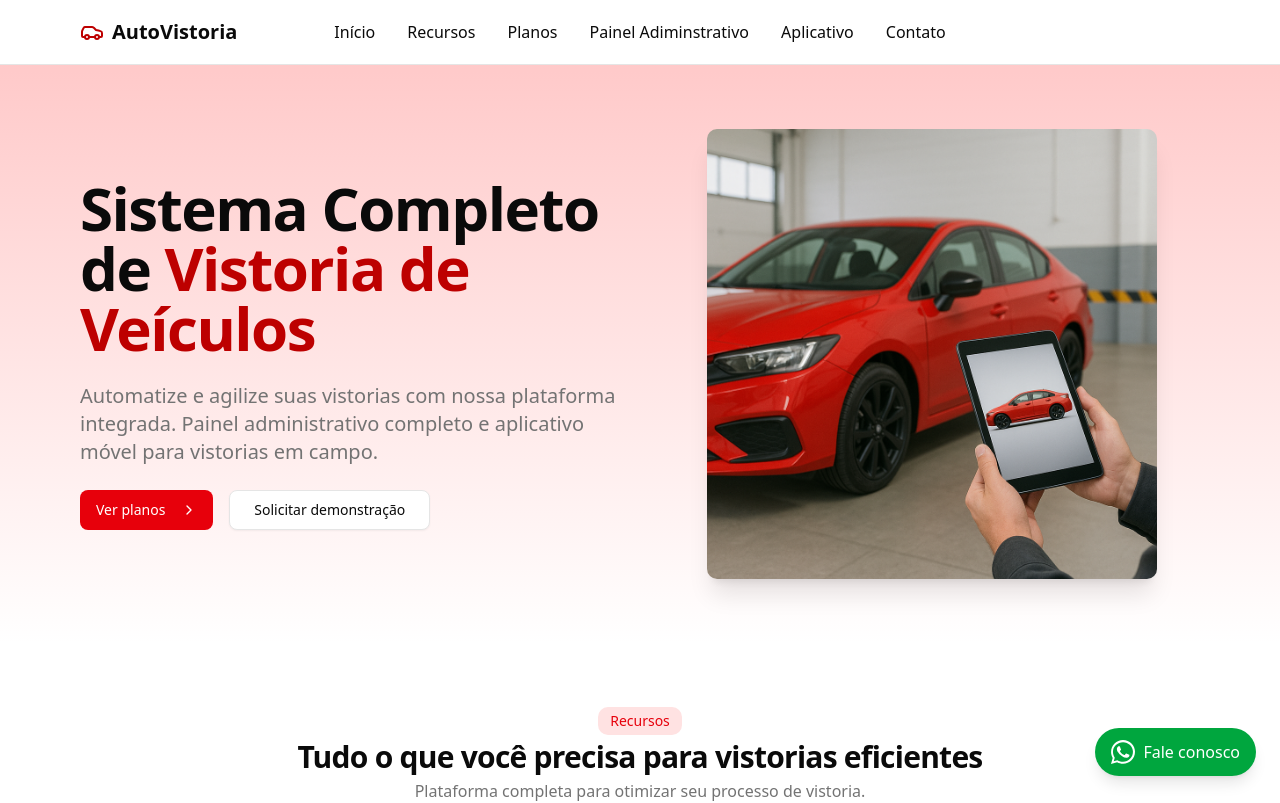
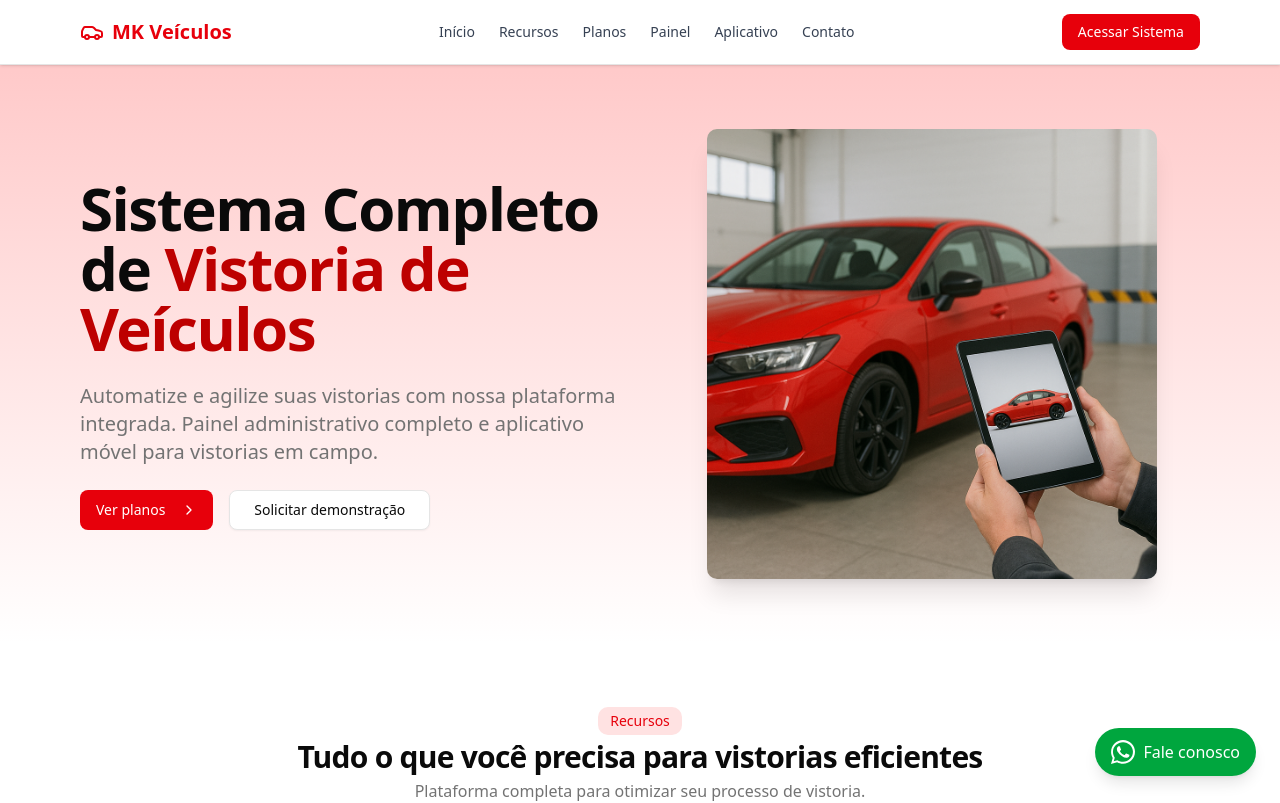
Before and after one commit to MaxwellMSilva/lp_vistoria, a Next.js app: page / in a window 1280 px wide. Shown: the top 803 px of the page. Built offline with nearby package versions, Linux system fonts and the light colour scheme.

Commit message:
estilização do header

```diff
--- a/package.json
+++ b/package.json
@@ -14,6 +14,7 @@
     "aos": "^2.3.4",
     "class-variance-authority": "^0.7.1",
     "clsx": "^2.1.1",
+    "framer-motion": "^12.12.1",
     "lucide-react": "^0.488.0",
     "motion": "^12.7.3",
     "next": "15.3.0",
--- a/src/components/header.tsx
+++ b/src/components/header.tsx
@@ -1,42 +1,118 @@
+"use client"
+
+import Link from "next/link"
+import { useEffect, useRef, useState } from "react"
 import { SmoothScrollLink } from "./smooth-scroll"
 import { Button } from "@/components/ui/button"
-import { Car, Menu } from "lucide-react"
+import { Car, Menu, X } from "lucide-react"
+import { motion, AnimatePresence } from "framer-motion"
 
 export default function Header() {
+  const [menuOpen, setMenuOpen] = useState(false)
+  const menuRef = useRef<HTMLDivElement>(null)
+
+  const toggleMenu = () => setMenuOpen(prev => !prev)
+
+  const navLinks = [
+    ["#inicio", "Início"],
+    ["#recursos", "Recursos"],
+    ["#planos", "Planos"],
+    ["#admin", "Painel"],
+    ["#app", "Aplicativo"],
+    ["#contato", "Contato"],
+  ]
+
+  const linkClass =
+    "text-sm font-medium text-gray-700 hover:text-red-600 transition-colors"
+
+  useEffect(() => {
+    const handleClickOutside = (event: MouseEvent) => {
+      if (menuRef.current && !menuRef.current.contains(event.target as Node)) {
+        setMenuOpen(false)
+      }
+    }
+
+    if (menuOpen) {
+      document.addEventListener("mousedown", handleClickOutside)
+    } else {
+      document.removeEventListener("mousedown", handleClickOutside)
+    }
+
+    return () => {
+      document.removeEventListener("mousedown", handleClickOutside)
+    }
+  }, [menuOpen])
+
   return (
-    <header className="sticky top-0 z-40 w-full border-b bg-background/95 backdrop-blur supports-[backdrop-filter]:bg-background/60">
-      <div className="container px-4 mx-auto max-w-6xl flex h-16 items-center justify-between">
-        <div className="flex items-center gap-2">
-          <Car className="h-6 w-6 text-primary-foreground"/>
-          <span className="text-xl font-bold">AutoVistoria</span>
+    <header className="sticky top-0 z-50 w-full border-b bg-white/80 backdrop-blur-md shadow-sm">
+      <div className="container mx-auto max-w-6xl px-4 flex h-16 items-center justify-between">
+        {/* Logo */}
+        <div className="flex items-center gap-2 text-red-600 font-bold text-xl">
+          <Car className="h-6 w-6" />
+          <span>MK Veículos</span>
         </div>
 
-        <nav className="hidden md:flex absolute left-1/2 transform -translate-x-1/2 gap-8">
-          <SmoothScrollLink href="#inicio" className="font-medium transition-colors hover:text-red-700">
-            Início
-          </SmoothScrollLink>
-          <SmoothScrollLink href="#recursos" className="font-medium transition-colors hover:text-red-700">
-            Recursos
-          </SmoothScrollLink>
-          <SmoothScrollLink href="#planos" className="font-medium transition-colors hover:text-red-700">
-            Planos
-          </SmoothScrollLink>
-          <SmoothScrollLink href="#admin" className="font-medium transition-colors hover:text-red-700">
-            Painel Adiminstrativo
-          </SmoothScrollLink>
-          <SmoothScrollLink href="#app" className="font-medium transition-colors hover:text-red-700">
-            Aplicativo
-          </SmoothScrollLink>
-          <SmoothScrollLink href="#contato" className="font-medium transition-colors hover:text-red-700">
-            Contato
-          </SmoothScrollLink>
+        {/* Desktop Nav */}
+        <nav className="hidden md:flex gap-6 items-center">
+          {navLinks.map(([href, label]) => (
+            <SmoothScrollLink key={href} href={href} className={linkClass}>
+              {label}
+            </SmoothScrollLink>
+          ))}
         </nav>
 
-        <Button variant="outline" size="icon" className="md:hidden">
-          <Menu className="h-5 w-5" />
-          <span className="sr-only">Menu</span>
-        </Button>
+        {/* Ações: botão mobile menu + login */}
+        <div className="flex items-center gap-4">
+          {/* Botão Login (Desktop) */}
+          <Link
+            href="/users/login"
+            className="hidden md:inline-flex text-sm font-medium text-white bg-red-600 hover:bg-red-700 transition-colors px-4 py-2 rounded-md"
+          >
+            Acessar Sistema
+          </Link>
+
+          {/* Mobile Button */}
+          <Button variant="ghost" size="icon" className="md:hidden" onClick={toggleMenu}>
+            {menuOpen ? <X className="h-5 w-5" /> : <Menu className="h-5 w-5" />}
+            <span className="sr-only">Menu</span>
+          </Button>
+        </div>
       </div>
+
+      {/* Mobile Menu (Animated) */}
+      <AnimatePresence>
+        {menuOpen && (
+          <motion.div
+            initial={{ opacity: 0, y: -10 }}
+            animate={{ opacity: 1, y: 0 }}
+            exit={{ opacity: 0, y: -10 }}
+            transition={{ duration: 0.2 }}
+            className="md:hidden bg-white shadow-md px-4 py-4"
+          >
+            <div ref={menuRef} className="flex flex-col gap-4">
+              {navLinks.map(([href, label]) => (
+                <SmoothScrollLink
+                  key={href}
+                  href={href}
+                  onClick={() => setMenuOpen(false)}
+                  className={linkClass}
+                >
+                  {label}
+                </SmoothScrollLink>
+              ))}
+
+              {/* Botão Login (Mobile) */}
+              <Link
+                href="/users/login"
+                className="text-sm font-medium text-white bg-red-600 hover:bg-red-700 transition-colors px-4 py-2 rounded-md text-center"
+              >
+                Acessar Sistema
+              </Link>
+            </div>
+          </motion.div>
+        )}
+      </AnimatePresence>
+
     </header>
   )
 }
--- a/src/components/main/admin.tsx
+++ b/src/components/main/admin.tsx
@@ -47,7 +47,7 @@ export default function AdminPanel() {
               ))}
             </ul>
             <div>
-              <Button className="bg-red-600 hover:bg-red-700 text-white text-sm">Agendar demonstração</Button>
+              <Button className="cursor-pointer bg-red-600 hover:bg-red-700 text-white text-sm">Agendar demonstração</Button>
             </div>
           </div>
         </div>
--- a/src/components/main/hero.tsx
+++ b/src/components/main/hero.tsx
@@ -20,13 +20,13 @@ export default function Hero() {
             </p>
             <div className="flex flex-col sm:flex-row gap-4 justify-center md:justify-start" data-aos="fade-up">
               <Link href="#planos" className="w-full sm:w-auto">
-                <Button size="lg" className="w-full bg-red-600 hover:bg-red-700 text-white">
+                <Button size="lg" className="cursor-pointer w-full bg-red-600 hover:bg-red-700 text-white">
                   Ver planos
                   <ChevronRight className="ml-2 h-4 w-4" />
                 </Button>
               </Link>
               <Link href="#demo" className="w-full sm:w-auto">
-                <Button size="lg" variant="outline" className="w-full mt-2 sm:mt-0">
+                <Button size="lg" variant="outline" className="cursor-pointer w-full mt-2 sm:mt-0">
                   Solicitar demonstração
                 </Button>
               </Link>
--- a/src/components/main/pricing.tsx
+++ b/src/components/main/pricing.tsx
@@ -68,7 +68,6 @@ export default function Pricing() {
         </div>
       </div>
     </section>
-
   )
 }
 
@@ -109,7 +108,7 @@ function PricingCard({
         </ul>
       </div>
       <div className="p-4 pt-0 mt-auto">
-        <Button className="w-full bg-red-600 hover:bg-red-700 text-white text-sm">Contratar agora</Button>
+        <Button className="cursor-pointer w-full bg-red-600 hover:bg-red-700 text-white text-sm">Contratar agora</Button>
       </div>
     </div>
   )
--- a/src/components/smooth-scroll.tsx
+++ b/src/components/smooth-scroll.tsx
@@ -4,17 +4,20 @@ import type React from "react"
 import { useRouter } from "next/navigation"
 import { animate } from "framer-motion"
 
-interface SmoothScrollLinkProps {
+interface SmoothScrollLinkProps extends React.AnchorHTMLAttributes<HTMLAnchorElement> {
   href: string
   children: React.ReactNode
-  className?: string
 }
 
-export function SmoothScrollLink({ href, children, className }: SmoothScrollLinkProps) {
+export function SmoothScrollLink({ href, children, className, onClick, ...rest }: SmoothScrollLinkProps) {
   const router = useRouter()
 
   const handleClick = (e: React.MouseEvent<HTMLAnchorElement>) => {
     e.preventDefault()
+
+    if (onClick) {
+      onClick(e) // chama o onClick externo, como fechar menu mobile
+    }
 
     if (href.startsWith("#")) {
       window.history.pushState({}, "", href)
@@ -26,7 +29,6 @@ export function SmoothScrollLink({ href, children, className }: SmoothScrollLink
     if (targetElement) {
       const targetPosition = targetElement.getBoundingClientRect().top + window.scrollY
       const startPosition = window.scrollY
-      const distance = targetPosition - startPosition
 
       animate(startPosition, targetPosition, {
         duration: 0.8,
@@ -39,7 +41,7 @@ export function SmoothScrollLink({ href, children, className }: SmoothScrollLink
   }
 
   return (
-    <a href={href} onClick={handleClick} className={className}>
+    <a href={href} onClick={handleClick} className={className} {...rest}>
       {children}
     </a>
   )
```
Also changed, not shown: 1 other file (tests, documents, lock files or other folders). Lines whose indentation alone changed are shown as unchanged.
